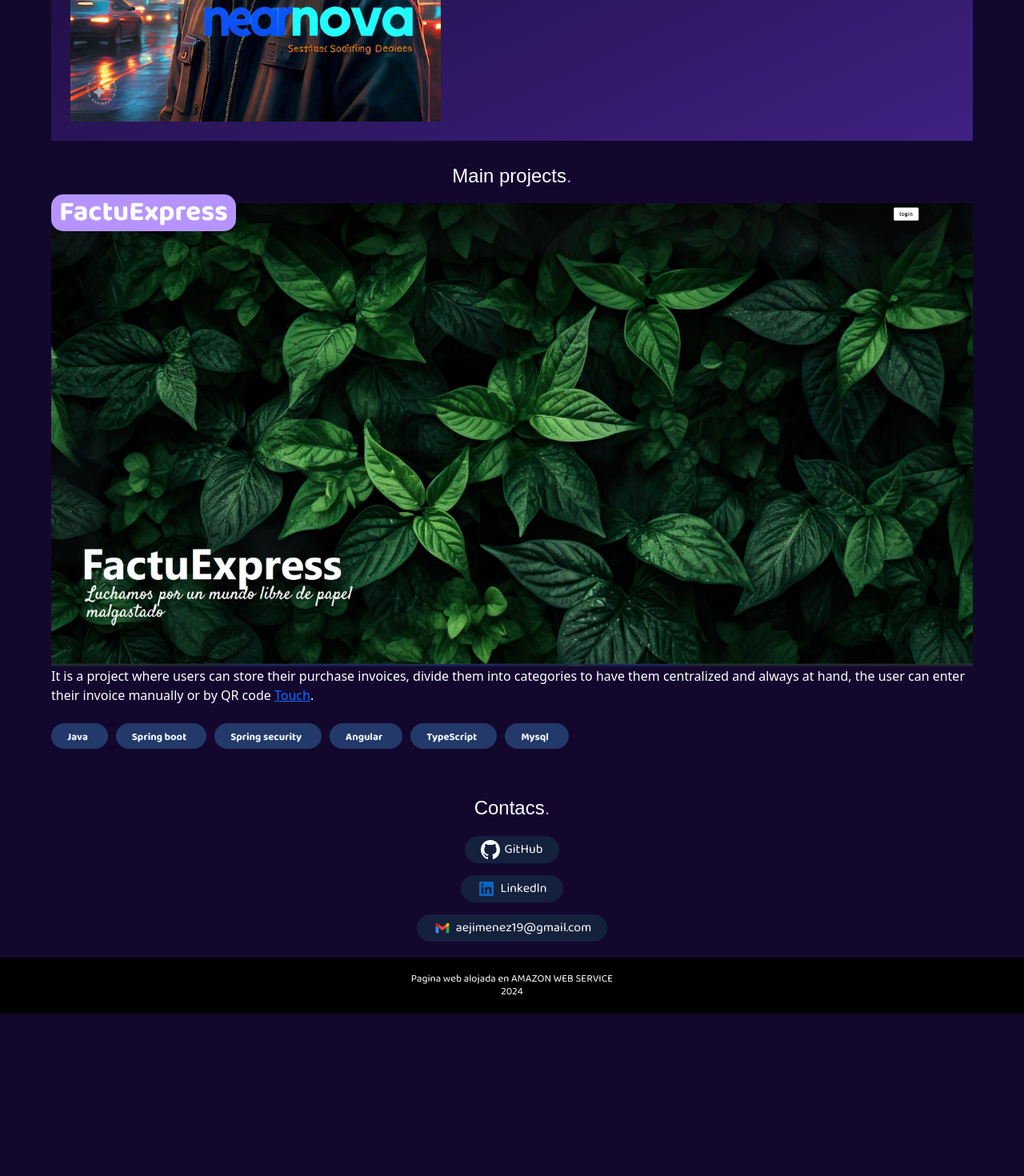
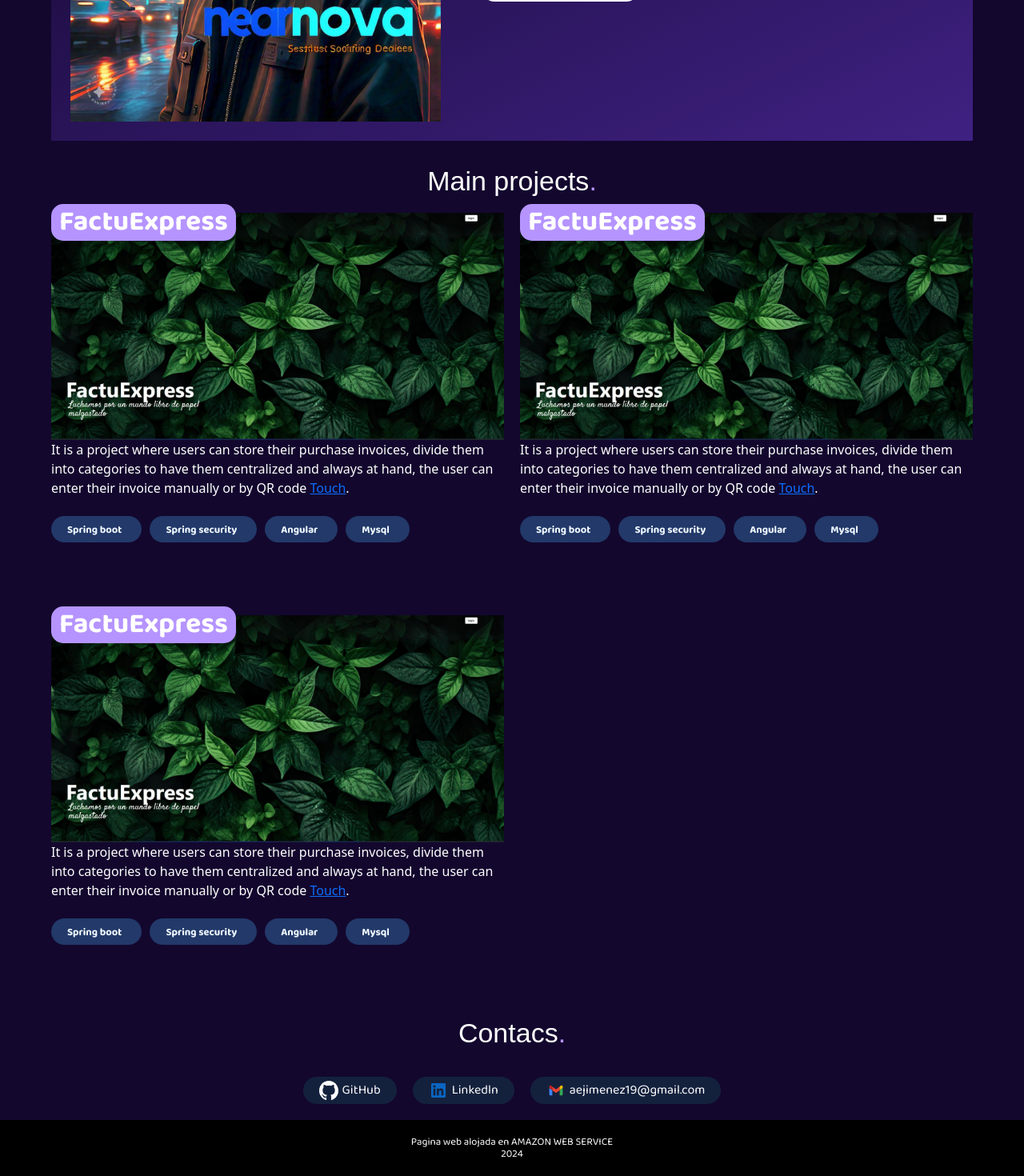
Before and after one commit to aejimenez19/Portafolio, an Angular app: page / in a window 1280 px wide. Shown: the part 414-1884 px from the top of the page at 80% size. Before the commit the page ends 1681 px from the top, so only its background shows below. Built offline with nearby package versions, Linux system fonts and the light colour scheme; a web font is replaced by a local one.

Commit message:
se ajusta el responsive de contactos y projectos

```diff
--- a/src/app/components/contacs/contacs.component.css
+++ b/src/app/components/contacs/contacs.component.css
@@ -33,3 +33,13 @@
     justify-content: center;
     margin-right: 5px;
 }
+
+
+@media (min-width: 900px) {
+    .contenedor {
+        display: flex;
+        justify-content: center;
+        align-items: center;
+        gap: 20px;
+    }
+}
--- a/src/app/components/contacs/contacs.component.html
+++ b/src/app/components/contacs/contacs.component.html
@@ -1,5 +1,5 @@
 <app-title titulo="Contacs" />
-<div class="constacs ">
+<div class="constacs contenedor">
     <div class="content-contac">
         <a href="https://github.com/aejimenez19" target="_blank" rel="noopener noreferrer" class="contac">
             <img src="assets/github.svg" alt="">
--- a/src/app/components/principal/principal.component.css
+++ b/src/app/components/principal/principal.component.css
@@ -68,6 +68,7 @@
 
     .texto-pre {
         margin-top: 30px;
+        font-size: 18px;
     }
 
     .img {
--- a/src/app/components/projects/project/project.component.html
+++ b/src/app/components/projects/project/project.component.html
@@ -6,10 +6,8 @@
         <h1 class="project-title1">{{titleProject}}</h1>
     }
     <p>{{description}} <a href={{url}}>Touch</a>.</p>
-    <app-tecnologias title="Java" />
     <app-tecnologias title="Spring boot" />
     <app-tecnologias title="Spring security"/>
     <app-tecnologias title="Angular"/>
-    <app-tecnologias title="TypeScript"/>
     <app-tecnologias title="Mysql" />
 </div>
--- a/src/app/components/projects/projects.component.css
+++ b/src/app/components/projects/projects.component.css
@@ -0,0 +1,9 @@
+  @media (min-width: 900px) {
+      .contenedor {
+          display: grid;
+          grid-template-columns: 1fr 1fr;
+          /* Dos columnas de igual tamaño */
+          gap: 20px;
+          /* Espacio entre las columnas */
+      }
+  }
--- a/src/app/components/projects/projects.component.html
+++ b/src/app/components/projects/projects.component.html
@@ -1,5 +1,15 @@
 <app-title titulo = "Main projects"/>
-<div class="project">
+<div class="project contenedor">
+    <app-project titleProject="FactuExpress"
+    description="It is a project where users can store their purchase invoices, divide them into categories to have them centralized and always at hand, the user can enter their invoice manually or by QR code"
+    img="FacutExpress.jpg"
+    url="https://github.com/Alvarojj/FactuExpress"/>
+
+    <app-project titleProject="FactuExpress"
+    description="It is a project where users can store their purchase invoices, divide them into categories to have them centralized and always at hand, the user can enter their invoice manually or by QR code"
+    img="FacutExpress.jpg"
+    url="https://github.com/Alvarojj/FactuExpress"/>
+
     <app-project titleProject="FactuExpress"
     description="It is a project where users can store their purchase invoices, divide them into categories to have them centralized and always at hand, the user can enter their invoice manually or by QR code"
     img="FacutExpress.jpg"
--- a/src/app/components/utils/title/title.component.css
+++ b/src/app/components/utils/title/title.component.css
@@ -12,3 +12,10 @@
 span {
     color: #B594FF;
 }
+
+
+@media (min-width: 900px) {
+    h1 {
+        font-size: 34px;
+    }
+}
```
